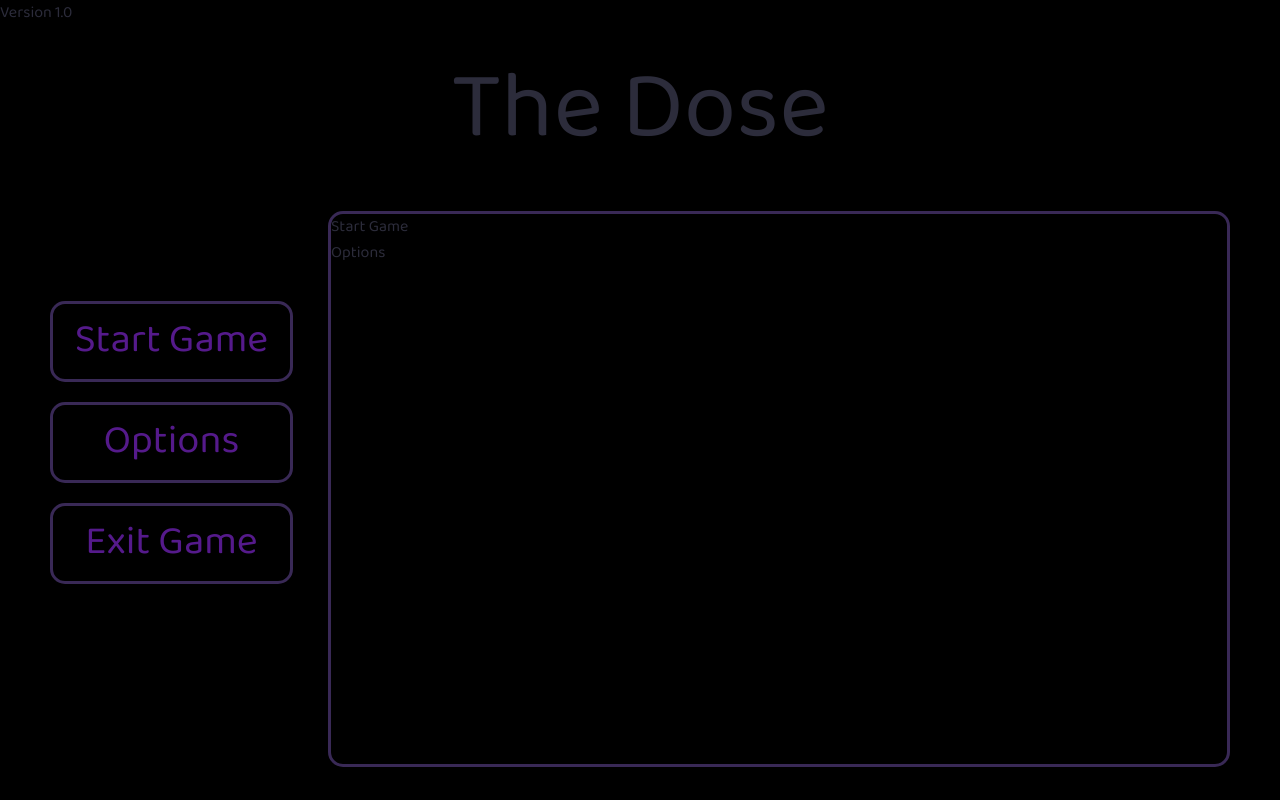
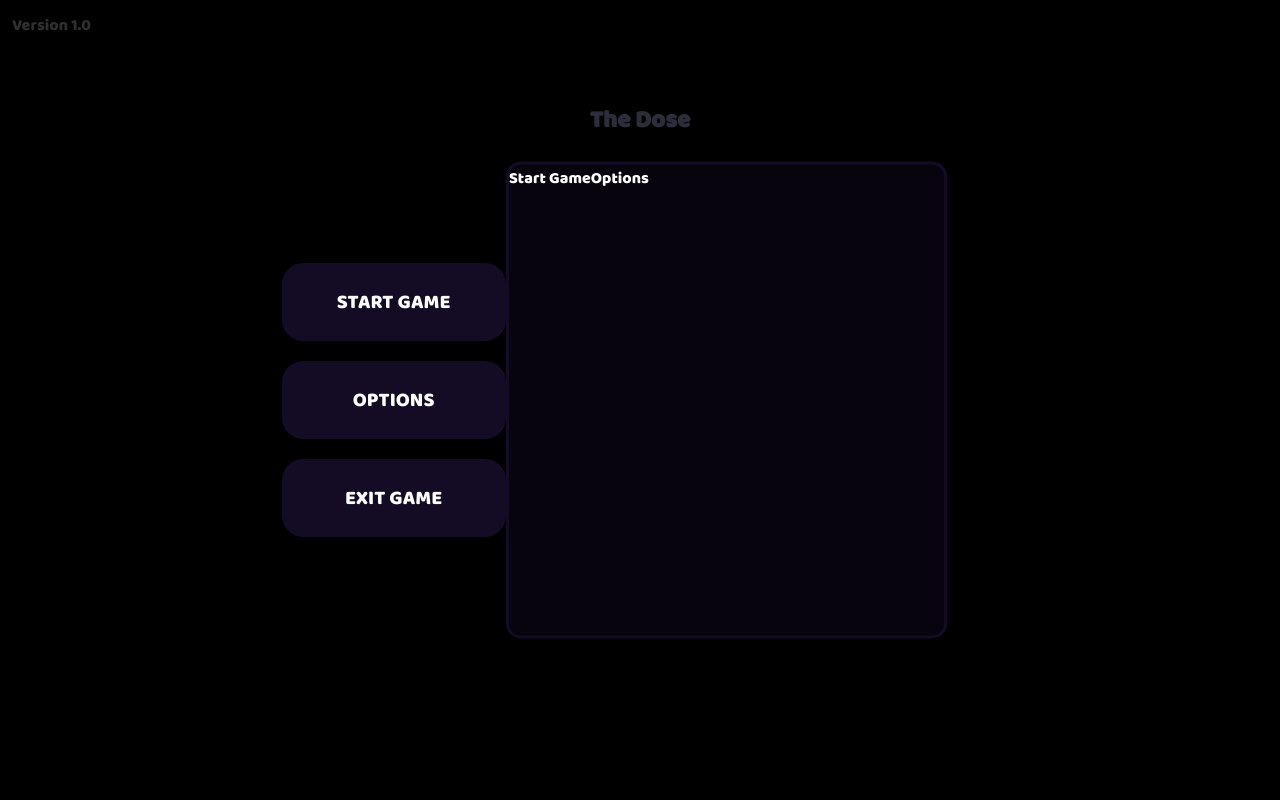
Before and after one commit to ferencak/the-dose, an Electron app: page public/index.html in a window 1280 px wide. Drawn offline with Linux system fonts and the light colour scheme.

Commit message:
Updating

```diff
--- a/public/assets/css/style.css
+++ b/public/assets/css/style.css
@@ -1,15 +1,69 @@
+html, body {
+  cursor: default;
+  background: black;
+  margin: 0;
+  height: 100%;
+  overflow: hidden;
+  -webkit-touch-callout: none;
+  -webkit-user-select: none;
+  -khtml-user-select: none;
+  -moz-user-select: none;
+  -ms-user-select: none;
+  user-select: none;
+}
+
+body {
+  margin: 0px;
+}
 
 @font-face {
-    font-family: 'Baloo';
-    src: url('../fonts/BalooBhai.ttf') format('truetype'); /* Chrome 4+, Firefox 3.5, Opera 10+, Safari 3—5 */
+  font-family: 'BalooBhai';
+  src: url('../fonts/BalooBhai.ttf') format('truetype'); /* Chrome 4+, Firefox 3.5, Opera 10+, Safari 3—5 */
 }
 
+@keyframes itemActive {
+  0% {
+   border-color: transparent;
+  }
+  50% {
+   border-color: #c7b4ff;
+  }
+  100% {
+    border-color: transparent;
+  }
+}
+@keyframes sharpen {
+  from {
+   -webkit-filter: blur(25px);
+   filter: blur(25px);
+  }
+  to {
+   -webkit-filter: blur(0);
+   filter: blur(0);
+  }
+}
+.content {
+  display: -webkit-inline-box;
+  background: black;
+  width: -webkit-fill-available;
+  height: -webkit-fill-available;
+  padding: 0;
+  margin: 0;
+  -moz-animation: sharpen .5s both;
+  -webkit-animation: sharpen .5s both;
+  animation: sharpen .5s both;
+}
+.version {
+  color: #2f2f2f;
+  display: -webkit-box;
+  margin: 12px;
+}
 body{
   padding:0;
   margin:0;
   background:black;
   color:#2c2c3b;
-  font-family: Baloo;
+  font-family: 'BalooBhai';
 }
 
 .header{
@@ -24,23 +78,32 @@ body{
 }
 
 .menu{
-  width: 18.5%;
-  height:500px;
-  float:left;
-  margin-left: 50px;
-  margin-top: 120px;
+  color: white;
+  position: absolute;
+  top: 50%;
+  transform: translateY(-50%);
+  left: 22%;
 }
 
 .button{
-  width: 100%;
-  height: 75px;
-  line-height: 75px;
+  display: block;
+  border: 3px solid transparent;
+  border-radius: 21px;
+  padding: 19px;
+  background: #140c25;
   text-align: center;
-  border: 3px solid #392956;
-  color: #4c3970;
-  font-size: 40px;
-  border-radius: 15px;
-  margin-top: 20px;
+  font-size: 20px;
+  text-transform: uppercase;
+  transition: .25s;
+  width: 180px;
+  cursor: pointer;
+}
+
+.button:hover {
+  color: #c7b4ff;
+  -moz-animation: itemActive 1.2s infinite;
+  -webkit-animation: itemActive 1.2s infinite;
+  animation: itemActive 1.2s infinite;
 }
 
 a{
@@ -50,13 +113,24 @@ a{
 a:hover{
     color: #5e4e7c;
 }
+.logo {
+  position: absolute;
+  left: 50%;
+  top: 10%;
+  transform: translateX(-50%);
+}
 
 .main-content{
-    margin-top: 50px;
-    margin-right: 50px;
-    width: 70%;
-    height:550px;
-    border-radius: 15px;
-    border: 3px solid #392956;
-    float: right;
+  color: white;
+  position: absolute;
+  top: 50%;
+  transform: translateY(-50%);
+  right: 26%;
+  float: right;
+  display: -webkit-box;
+  width: 34%;
+  height: 471px;
+  background: #07040e;
+  border-radius: 15px;
+  border: 3px solid #140c25;
 }
--- a/public/index.html
+++ b/public/index.html
@@ -4,31 +4,25 @@
     <link rel="stylesheet" href="assets/css/style.css">
   </head>
   <body>
-    <div class="content">
-      Version 1.0
-      <div class="header">
+    <section class="content">
+      <span class="version">
+        Version 1.0
+      </span>
+      <h1 class="logo">
         The Dose
-      </div>
+      </h1>
 
       <div class="menu">
-        <div class="button">
-          <a href="">Start Game</a>
-        </div>
-
-        <div class="button">
-          <a href="">Options</a>
-        </div>
-
-        <div class="button">
-          <a href="" onclick="const remote = require('electron').remote; let w = remote.getCurrentWindow(); w.close();">Exit Game</a>
-        </div>
+        <p class="button">Start Game</p>
+        <p class="button">Options</p>
+        <p onclick="const remote = require('electron').remote; let w = remote.getCurrentWindow(); w.close();" class="button">Exit Game</p>
       </div>
 
       <div class="main-content">
         <div id="startGame">Start Game</div>
         <div id="options">Options</div>
       </div>
-    </div>
+    </section>
   </body>
   <script type="module" src="../src/init.js"></script>
 </html>
--- /dev/null
+++ b/src/SceneManager.js
@@ -0,0 +1,74 @@
+export class SceneManager {
+
+  constructor() {
+    this.currentScene = localStorage.getItem('__current_scene') ?? 'loading'
+  }
+
+  load() { // startScene() z Potatoes
+    switch(this.currentScene) {
+      case 'loading':
+        content = fs.readFileSync(__dirname + '/../scenes/loading/scene.html')
+        document.body.innerHTML = content
+        setTimeout(() => {
+          this.changeScene('main-menu')
+        }, 5500)
+        break;
+      case 'main-menu':
+        break;
+      default:
+        this.set('loading')
+        this.load()
+        break;
+    }
+  }
+
+  /*
+  startScene() {
+    let content: any
+    switch(window.localStorage.getItem('__current_scene')) {
+      case 'loading':
+        content = fs.readFileSync(__dirname + '/../scenes/Loading/content.html')
+        document.body.innerHTML = content
+        setTimeout(() => {
+          this.changeScene('menu')
+        }, 5500)
+      break;
+      case 'menu':
+        content = fs.readFileSync(__dirname + '/../scenes/Menu/content.html')
+        document.body.innerHTML = content
+
+        let StartGame: any = document.getElementById('start-game')
+        StartGame.addEventListener('click', () => {
+          this.changeScene('start game')
+        })
+
+        let characterImage: any = document.getElementById('character-image')
+        characterImage.src = "static/character/blinking/1.png"
+        setInterval(() => {
+          setTimeout(() => {
+            characterImage.src = "static/character/blinking/1.png"
+          }, 155)
+          characterImage.src = "static/character/blinking/2.png"
+        }, 3500)
+      break;
+      case 'start game':
+        content = fs.readFileSync(__dirname + '/../scenes/StartGame/content.html')
+        document.body.innerHTML = content
+        let BackButton: any = document.getElementById('back')
+        BackButton.addEventListener('click', () => {
+          this.changeScene('menu')
+        })
+      break
+      default:
+      break;
+    }
+  }
+  */
+
+  set(scene) {
+    localStorage.setItem('__current_scene', scene)
+    this.currentScene = scene
+    this.load()
+  }
+
+}
--- a/src/init.js
+++ b/src/init.js
@@ -1,4 +1,5 @@
 import { Launcher } from './launcher.js'
+import { SceneManager } from './SceneManager.js'
 
 class Init {
 
@@ -7,3 +8,4 @@ class Init {
 }
 
 new Init()
+new SceneManager()
```
Also changed, not shown: public/scenes/loading/scene.html (added, +10 -0 lines), public/scenes/loading/style.css (added, +39 -0 lines), public/scenes/main-menu/scene.html (added, +17 -0 lines), public/assets/fonts/BalooBhai.ttf, public/scenes/main-menu/style.css (added).
